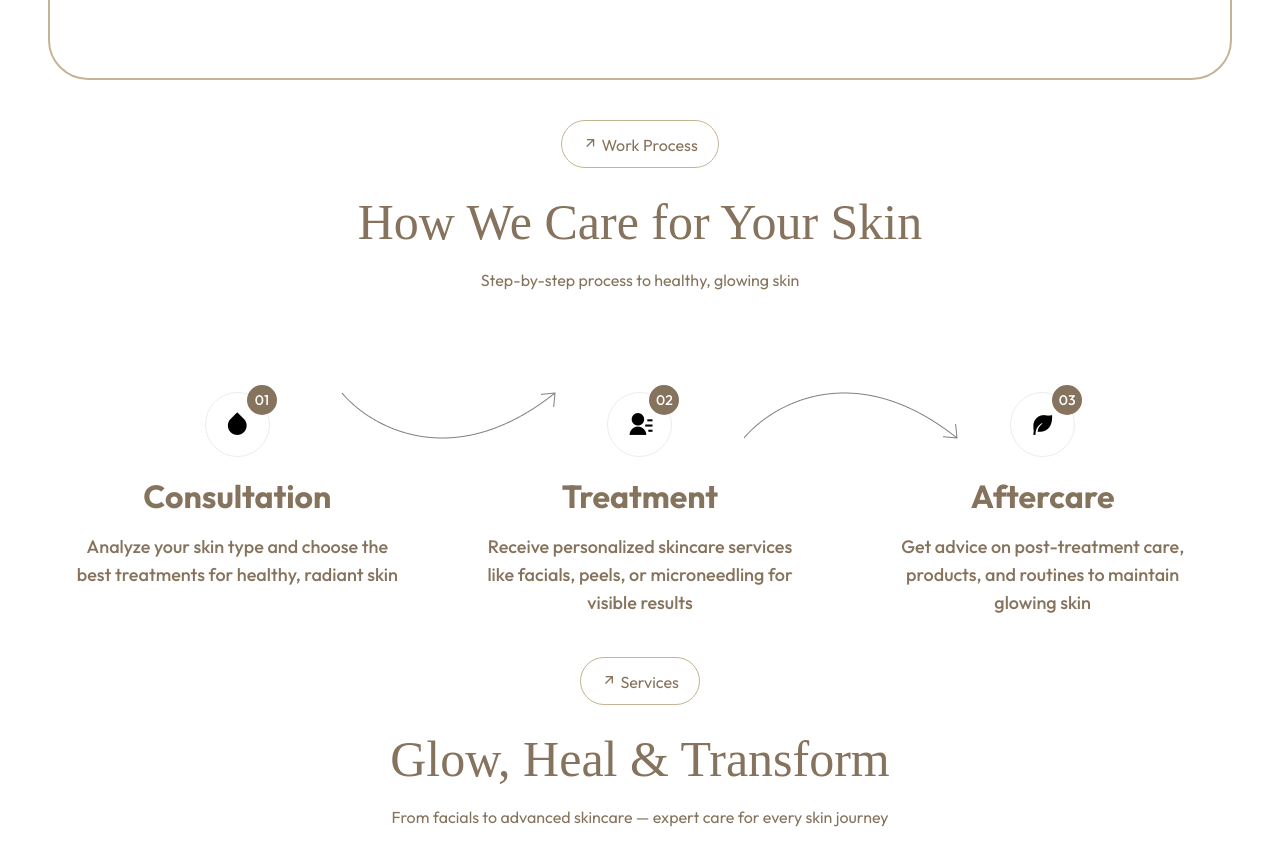
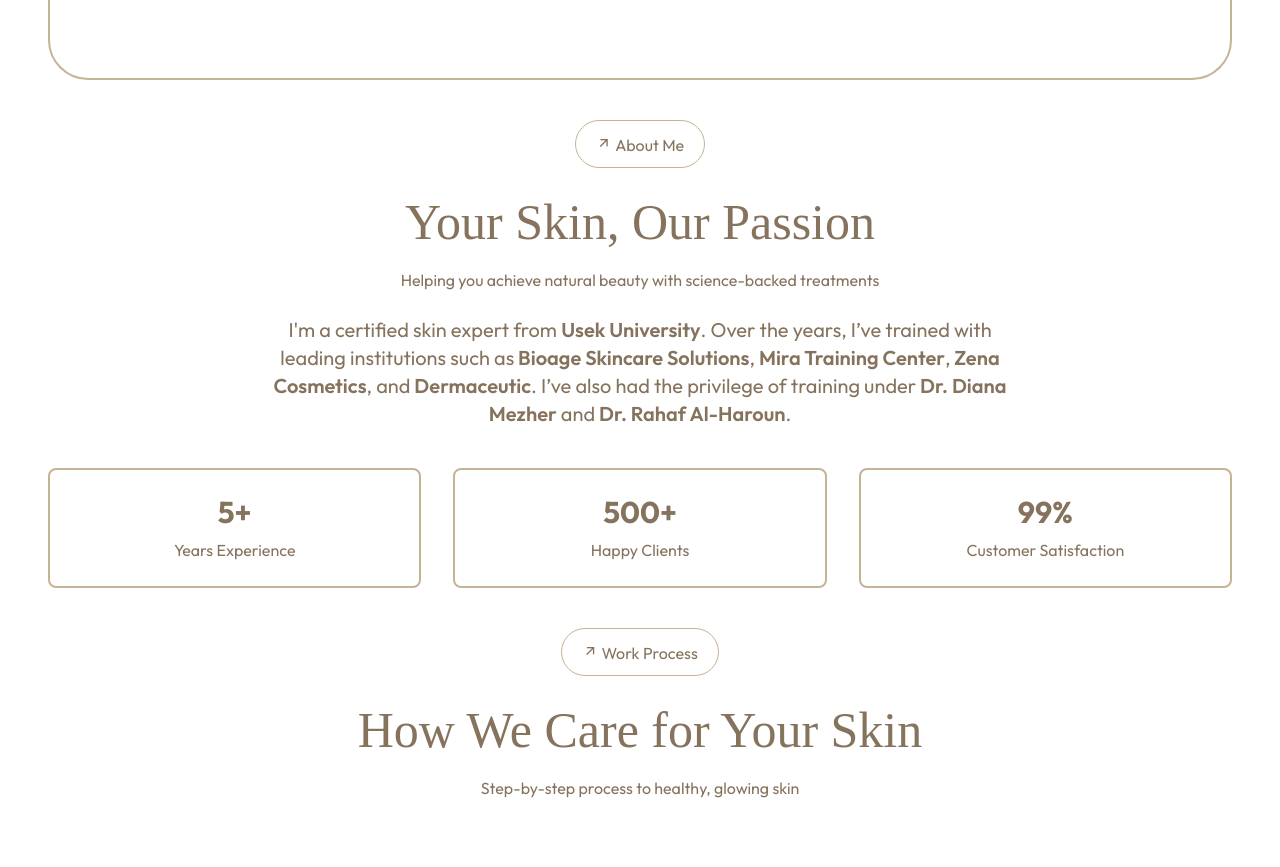
Before and after one commit to shiftcode-lb/skinCareByZahraa, a React (Vite) app in the folder frontend/: page / in a window 1280 px wide. Shown: the part 1080-1947 px from the top of the page. Built offline with nearby package versions, Linux system fonts and the light colour scheme; a web font is replaced by a local one.

Commit message:
component: About-me

```diff
--- /dev/null
+++ b/frontend/src/components/AboutUs.jsx
@@ -0,0 +1,45 @@
+import React from "react";
+import RoundTitle from "../components/RoundTitle";
+import Title from "../components/Title";
+
+const AboutUs = () => {
+  return (
+    <div className="px-3 sm:px-4 md:px-11 lg:px-12 xl:px-12 2xl:px-16 my-10 max-w-screen-xl mx-auto" id="about-me">
+      <RoundTitle title="About Me" />
+      <Title
+        title="Your Skin, Our Passion"
+        subtitle="Helping you achieve natural beauty with science-backed treatments"
+      />
+      {/* Bio / Info */}
+    <p className="mb-8 mt-6 max-w-3xl text-primary text-center mx-auto text-xl">
+        I'm a certified skin expert from <span className="text-primary font-semibold">Usek University</span>.
+        Over the years, I’ve trained with leading institutions such as
+        <span className="text-primary font-semibold"> Bioage Skincare Solutions</span>,
+        <span className="text-primary font-semibold"> Mira Training Center</span>,
+        <span className="text-primary font-semibold"> Zena Cosmetics</span>, and
+        <span className="text-primary font-semibold"> Dermaceutic</span>.
+        I’ve also had the privilege of training under
+        <span className="text-primary font-semibold"> Dr. Diana Mezher</span> and
+        <span className="text-primary font-semibold"> Dr. Rahaf Al-Haroun</span>.
+    </p>
+
+      {/* Stats Section */}
+      <div className="grid gap-8 sm:grid-cols-2 lg:grid-cols-3 mt-10">
+        <div className="rounded-lg border-2 border-borderColor bg-background p-6 text-center">
+          <h4 className="mb-2 text-3xl font-bold text-primary">5+</h4>
+          <p className="text-primary">Years Experience</p>
+        </div>
+        <div className="rounded-lg border-2 border-borderColor bg-background p-6 text-center">
+          <h4 className="mb-2 text-3xl font-bold text-primary">500+</h4>
+          <p className="text-primary">Happy Clients</p>
+        </div>
+        <div className="rounded-lg border-2 border-borderColor bg-background p-6 text-center">
+          <h4 className="mb-2 text-3xl font-bold text-primary">99%</h4>
+          <p className="text-primary">Customer Satisfaction</p>
+        </div>
+      </div>
+    </div>
+  );
+};
+
+export default AboutUs;
--- a/frontend/src/components/Hero.jsx
+++ b/frontend/src/components/Hero.jsx
@@ -62,7 +62,7 @@ const Hero = () => {
       <div className="absolute bottom-[3vh] left-1/2 transform -translate-x-1/2 animate-bounce">
   <button
     onClick={() => {
-      const section = document.getElementById("process");
+      const section = document.getElementById("about-me");
       if (section) {
         section.scrollIntoView({ behavior: "smooth" });
       }
--- a/frontend/src/components/Navbar.jsx
+++ b/frontend/src/components/Navbar.jsx
@@ -64,7 +64,7 @@ const Navbar = () => {
             alt="Navbar Logo"
             className="w-[75px] h-[75px]"
           />
-          <p className="ml-3 text-center sm:text-3xl text-2xl fancy-title">
+          <p className="ml-3 text-center sm:text-3xl text-xl fancy-title">
             Skin Care By Zahraa
           </p>
         </div>
--- a/frontend/src/components/WcCards.jsx
+++ /dev/null
@@ -1,30 +0,0 @@
-import React from 'react'
-
-const WcCards = () => {
-  return (
-   <div className="tilt-card w-80 h-96 bg-gradient-to-br from-purple-700 to-pink-500 rounded-2xl shadow-2xl relative cursor-pointer transition-all duration-300 ease-out hover:scale-100">
-      <div className="glow opacity-0 transition-opacity duration-300"></div>
-      <div className="p-6 flex flex-col h-full justify-between relative z-10">
-        {/* Card Header */}
-        <div>
-          <h2 className="text-3xl font-bold text-white mb-2">Quantum Leap</h2>
-          <p className="text-gray-200">
-            Experience the future of technology with our revolutionary quantum computing solution.
-          </p>
-        </div>
-        {/* Card Footer */}
-        <div className="space-y-4">
-          <div className="bg-white bg-opacity-20 rounded-lg p-3">
-            <div className="text-xs text-gray-300 uppercase">Processing Power</div>
-            <div className="text-2xl font-bold text-white">100 Qubits</div>
-          </div>
-          <button className="w-full py-2 bg-white text-purple-700 rounded-lg font-semibold transform transition hover:scale-100 active:scale-100">
-            Explore Now
-          </button>
-        </div>
-      </div>
-    </div>
-  )
-}
-
-export default WcCards
--- a/frontend/src/pages/Home.jsx
+++ b/frontend/src/pages/Home.jsx
@@ -14,12 +14,14 @@ import BookNow from '../components/BookNow'
 import Pricing from '../components/Pricing'
 import Result from '../components/Results'
 import WcSection from '../components/WcSection'
+import AboutUs from '../components/AboutUs'
 
 const Home = () => {
   return (
     <div className=' '>
       <Hero />
       <Quote />
+      <AboutUs />
       <WorkProcess />
       <Services />
       <WcSection />
--- a/frontend/src/pages/Workshop.jsx
+++ b/frontend/src/pages/Workshop.jsx
@@ -3,6 +3,7 @@ import Footer from '../components/Footer'
 import BookNow from '../components/BookNow'
 import WorkshopContent from '../components/WorkshopContent'
 import Title from '../components/Title'
+import Map from '../components/Map'
 
 const Workshop = () => {
   return (
@@ -12,6 +13,7 @@ const Workshop = () => {
         />
       <WorkshopContent />
       <BookNow />
+      <Map />
       <Footer />
     </div>
   )
```
